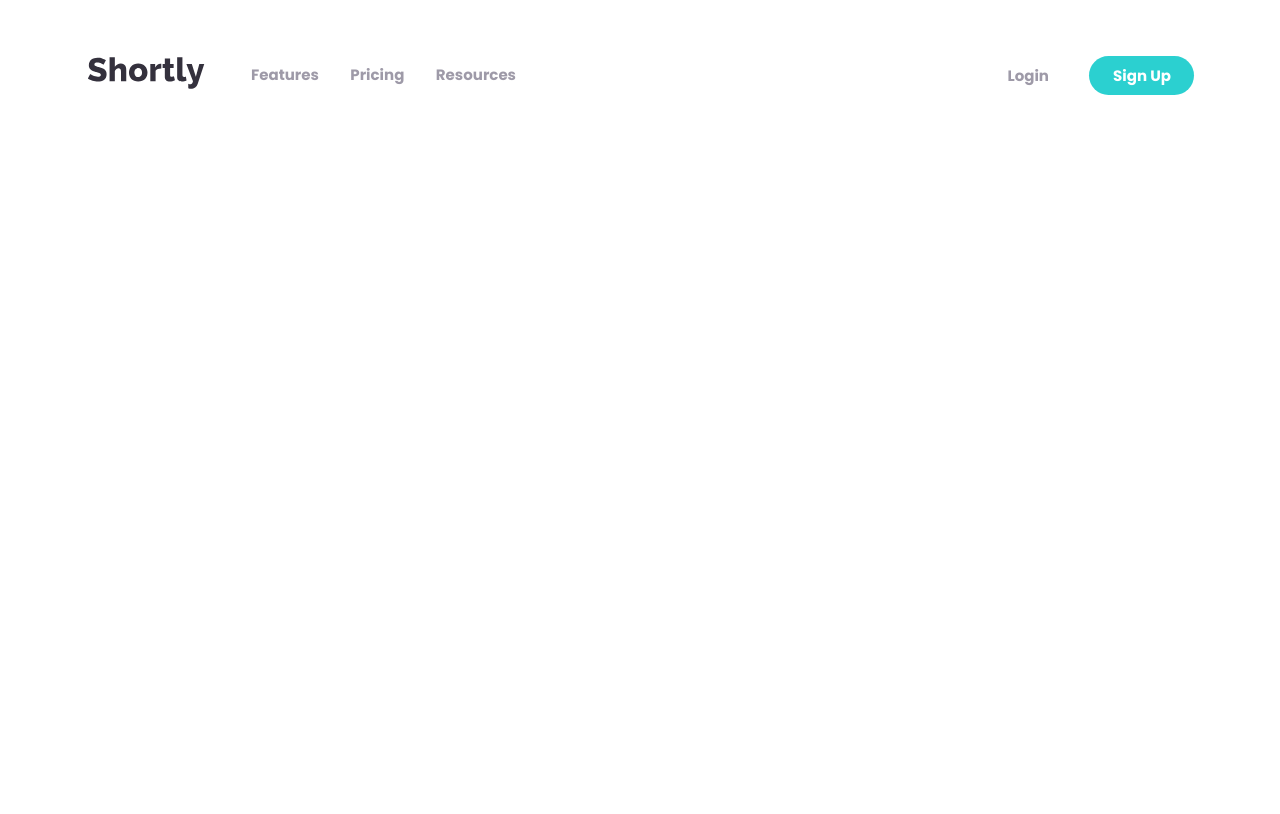
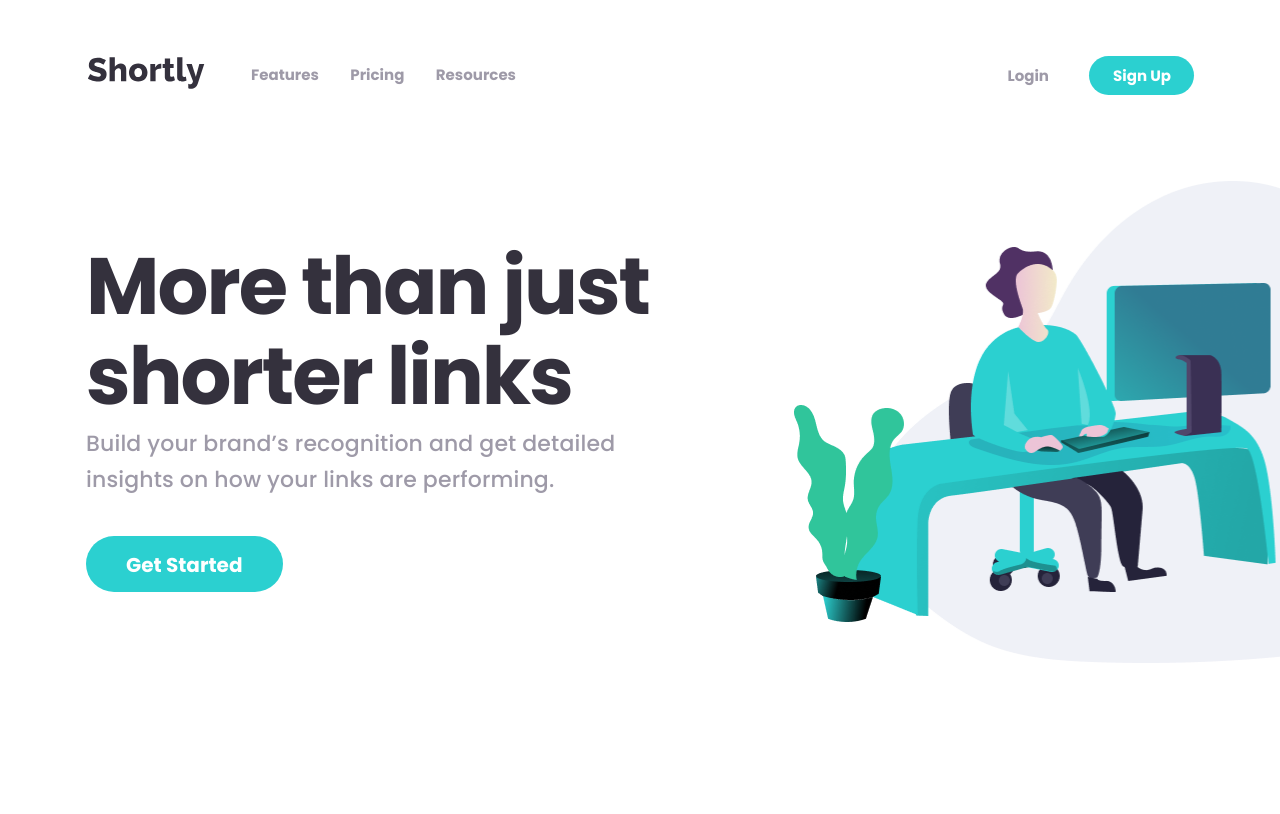
Before and after one commit to shakhbozbekusmonov/shortly, a plain HTML site: page index.html in a window 1280 px wide. Drawn offline with Linux system fonts and the light colour scheme.

Commit message:
Hero section finished

```diff
--- a/css/main.css
+++ b/css/main.css
@@ -100,3 +100,58 @@ body {
   color: #fff;
 }
 /************************** Header styles end **************************/
+
+/************************** Main styles start **************************/
+.site-main{
+    background-color: #fff;
+}
+
+/* Hero section styles start */
+.hero-section{
+    background-color: #fff;
+    background-image: url("../images/hero-bg.png");
+    background-repeat: no-repeat;
+    background-position: calc(50% + 520px) calc(50% - 60px);
+    padding-top: 91px;
+    padding-bottom: 222px;
+}
+
+.hero-section__content{
+    width: 565px;
+}
+
+.hero-section__content-title{
+    font-size: 80px;
+    line-height: 90px;
+    letter-spacing: -2px;
+    color: #34313D;
+    margin-top: 0;
+    margin-bottom: 5px;
+}
+
+.hero-section__content-desc{
+    font-weight: 500;
+    font-size: 22px;
+    line-height: 36px;
+    letter-spacing: 0.15px;
+    color: #9E9AA8;
+    margin-top: 0;
+    margin-bottom: 38px;
+}
+
+.hero-section__content-get-started{
+    display: inline-block;
+    background-color: #2BD0D0;
+    border-radius: 28px;
+    padding-top: 14px;
+    padding-right: 40px;
+    padding-bottom: 12px;
+    padding-left: 40px;
+
+    font-size: 20px;
+    line-height: 30px;
+    color: #FFFFFF;
+}
+
+/* Hero section styles end */
+/************************** Main styles end **************************/
--- a/index.html
+++ b/index.html
@@ -52,5 +52,29 @@
 </header>
 <!-- Heade end -->
 
+<!-- Main start -->
+<main class="site-main">
+    <!-- Hero section start -->
+    <section class="hero-section">
+        <div class="container">
+            <div class="hero-section__content">
+                <h1 class="hero-section__content-title">
+                    More than just shorter links
+                </h1>
+
+                <p class="hero-section__content-desc">
+                    Build your brand’s recognition and get detailed insights on how your links are performing.
+                </p>
+
+                <a class="hero-section__content-get-started" href="#">
+                    Get Started
+                </a>
+            </div>
+        </div>
+    </section>
+    <!-- Hero section end -->
+</main>
+<!-- Main end -->
+
 </body>
 </html>
```
